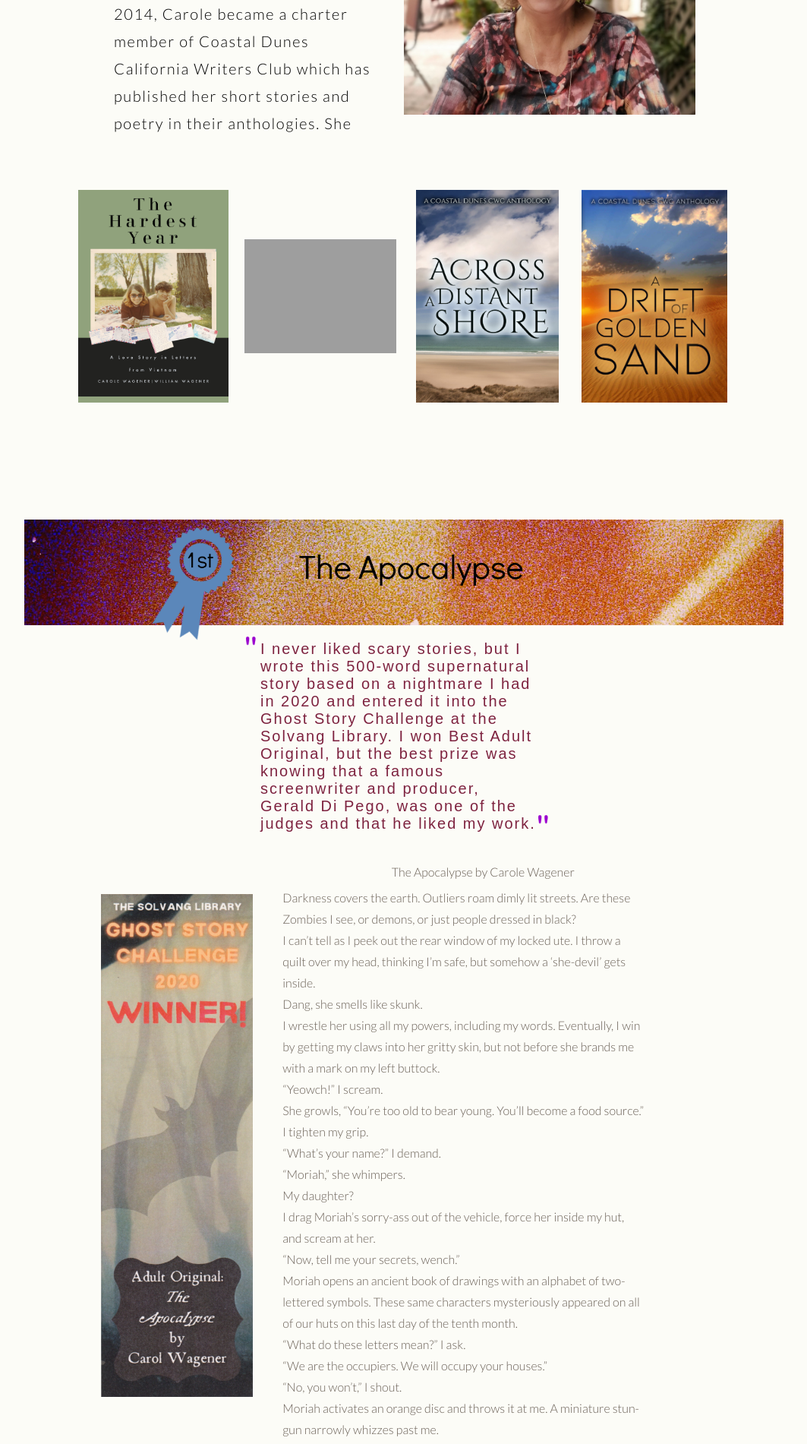
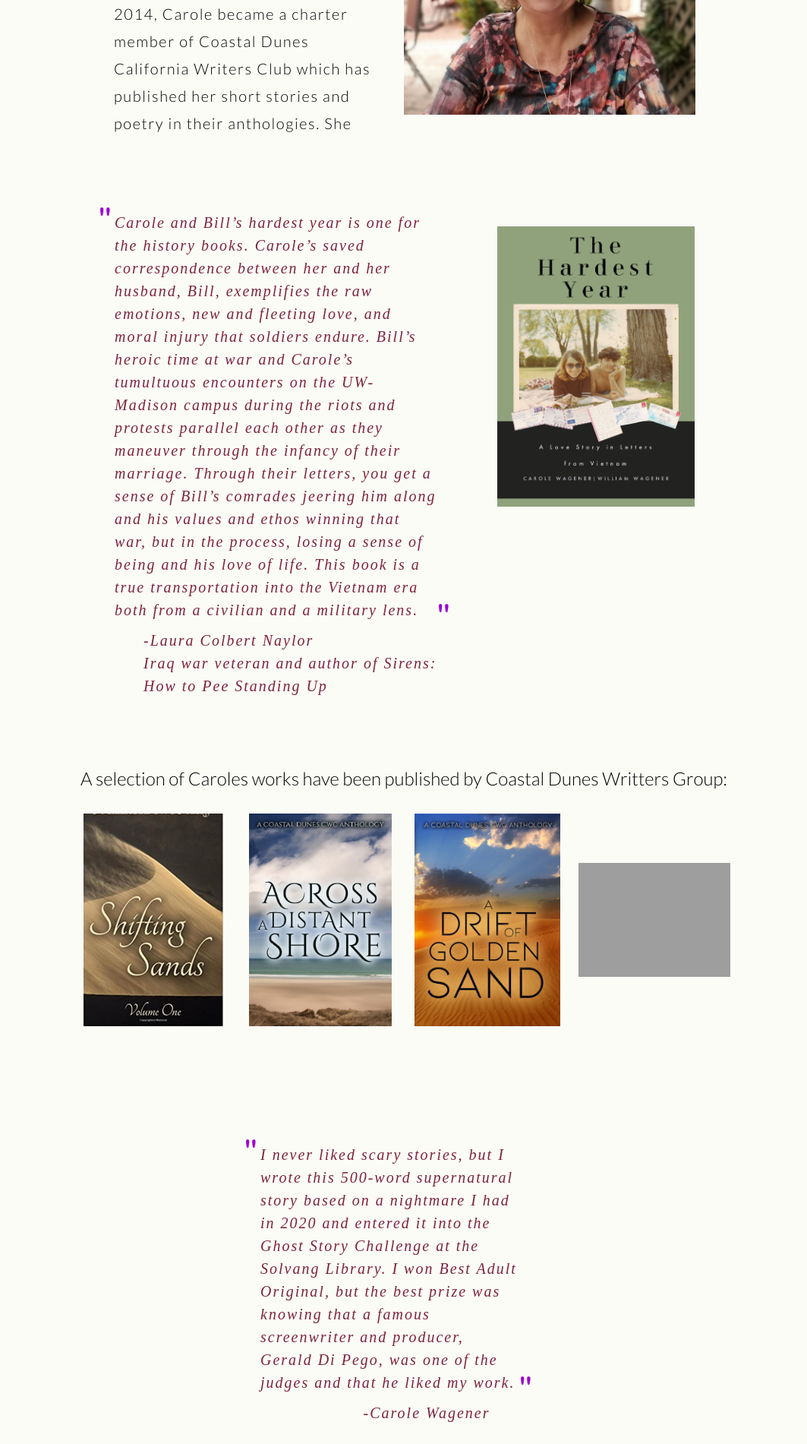
Before and after one commit to CrystalLynnA/authorSite, a Django app: page / in a window 1280 px wide. Shown: the part 556-2457 px from the top of the page at 76% size, without its empty margins (108-1171 px from the left). Run offline with Django 3.2, Linux system fonts and the light colour scheme; grey boxes are pictures that could not be loaded.

Commit message:
Adjustment to Para placement and book placements.

```diff
--- a/app1/Templates/contact.html
+++ b/app1/Templates/contact.html
@@ -35,7 +35,7 @@
     </a>
 </nav>
 <div>
-  <p>Carole Wagener can be reached at: clowagener@gmail.com or find me on <a href=""><img src="" alt="facebook"></a></p>
+  <h1>Carole Wagener can be reached at: clowagener@gmail.com or find me on <a href=""><img src="" alt="facebook"></a></h1>
 </div>
 </body>
 </html>
--- a/app1/Templates/hardestYear.html
+++ b/app1/Templates/hardestYear.html
@@ -41,17 +41,18 @@
     </div>
     <div class="hy-container">
         <img class="main_image" src="{% static 'img/book1.jpg' %}" alt="The Hardest Year book cover">
+        <p>author_name Colbert Naylor, Iraq war veteran and author of Sirens: How to Pee Standing Up, had this to say about The Hardest Year, “Carole and Bill’s hardest year is one for the history books. Carole’s saved correspondence between her and her husband, Bill, exemplifies the raw emotions, new and fleeting love, and moral injury that soldiers endure. Bill’s heroic time at war and Carole’s tumultuous encounters on the UW-Madison campus during the riots and protests parallel each other as they maneuver through the infancy of their marriage. Through their letters, you get a sense of Bill’s comrades jeering him along and his values and ethos winning that war, but in the process, losing a sense of being and his love of life. This book is a true transportation into the Vietnam era both from a civilian and a military lens.”</p>
         <p class="para hy-para"> A Love Story in Letters from Vietnam: This hybrid memoir is written mainly from the point of view of a young military wife during the Vietnam Era. Over 68,000 words are based on three hundred letters between the wife and her soldier husband, including their poetry, stories, and photographs. It has been professionally edited.
 
         Synopsis: In 1968, a nineteen-year-old college student, Carole, hastily married her college sweetheart one day before shipping out to Vietnam. At the same time the war raged around her husband, Bill, a cultural war brewed across Carole’s college campus, UW-Madison. But, through regular correspondence, the couple soon discovered that sustaining love in the midst of separation was their ultimate battle.
 
-        Laura Colbert Naylor, Iraq war veteran and author of Sirens: How to Pee Standing Up, had this to say about The Hardest Year, “Carole and Bill’s hardest year is one for the history books. Carole’s saved correspondence between her and her husband, Bill, exemplifies the raw emotions, new and fleeting love, and moral injury that soldiers endure. Bill’s heroic time at war and Carole’s tumultuous encounters on the UW-Madison campus during the riots and protests parallel each other as they maneuver through the infancy of their marriage. Through their letters, you get a sense of Bill’s comrades jeering him along and his values and ethos winning that war, but in the process, losing a sense of being and his love of life. This book is a true transportation into the Vietnam era both from a civilian and a military lens.”
+
 
         Biographies
 
         Carole Wagener, a charter member of Coastal Dunes (a branch of the California Writers Club), has written for seven years and has had short stories and poetry published in four anthologies. The Hardest Year is her first book. She is a retired physical therapist who frequently worked with veterans. She and Bill have been married fifty-three years and have five children. She can be reached by email at: clowagener@gamil.com
 
-        William (Bill) Wagener, a disabled Vietnam War veteran, produces two talk-television shows, Take Back America and On Second Thought, on public access television in Santa Barbara County, California. He is known worldwide for his coverage of the 2005 Michael Jackson trial. He has self-published two-family genealogy books. Bill can be reached at williamwagener007@gmail.co
+        William (Bill) Wagener, a disabled Vietnam War veteran, produces two talk-television shows, Take Back America and On Second Thought, on public access television in Santa Barbara County, California. He is known worldwide for his coverage of the 2005 Michael Jackson trial. He has self-published two-family genealogy books. Bill can be reached at williamwagener007@gmail.com
         </p>
     </div>
     <div class="pict_container">
--- a/app1/Templates/index.html
+++ b/app1/Templates/index.html
@@ -40,24 +40,41 @@
         <img id="scribble" src="{% static 'img/scribble.png' %}" alt="fancy scribble">
         <h1 id="greeting">Meet the Writer</h1>
         <div class="middle_container">
-        <p id="main_p" >Carole Wagener, a graduate of the University of Wisconsin, ended her fifty-year career as a physical therapist in 2018. After surviving breast cancer in 2008, she began journaling which sparked her enthusiasm to become a writer. In 2014, Carole became a charter member of Coastal Dunes California Writers Club which has published her short stories and poetry in their anthologies. She lives with her husband, William, on the Central Coast of California.  <br><a href="https://soundcloud.com/coastaldunescwc/carole-wagener-member-profile-interview">To listen to a interview with Carole: CLICK HERE</a></p>
-        <img class="main_image" src="{% static 'img/carole1.jpg' %}" alt="Carole outside">
+            <p id="main_p" >Carole Wagener, a graduate of the University of Wisconsin, ended her fifty-year career as a physical therapist in 2018. After surviving breast cancer in 2008, she began journaling which sparked her enthusiasm to become a writer. In 2014, Carole became a charter member of Coastal Dunes California Writers Club which has published her short stories and poetry in their anthologies. She lives with her husband, William, on the Central Coast of California.  <br><a href="https://soundcloud.com/coastaldunescwc/carole-wagener-member-profile-interview">To listen to a interview with Carole: CLICK HERE</a></p>
+            <img class="main_image" src="{% static 'img/carole1.jpg' %}" alt="Carole outside">
         </div>
+        <div class="middle_container">
+            <div>
+                <div class="message_from_author_box">
+                    <img class="quotes_imgL" src="{% static 'img/quotes.png' %}" alt="" >
+                    <p class="author_p laura_p">Carole and Bill’s hardest year is one for the history books. Carole’s saved correspondence between her and her husband, Bill, exemplifies the raw emotions, new and fleeting love, and moral injury that soldiers endure. Bill’s heroic time at war and Carole’s tumultuous encounters on the UW-Madison campus during the riots and protests parallel each other as they maneuver through the infancy of their marriage. Through their letters, you get a sense of Bill’s comrades jeering him along and his values and ethos winning that war, but in the process, losing a sense of being and his love of life. This book is a true transportation into the Vietnam era both from a civilian and a military lens.
+                        <img class="quotes_imgR" src="{% static 'img/quotes.png' %}" alt="" >
+                    </p>
+                    <div width="18px"></div>
+                </div>
+                <p class="author_p author_name">-Laura Colbert Naylor <br> Iraq war veteran and author of Sirens: How to Pee Standing Up</p>
+            </div>
+            <a href="/hardestYear"><img class="cover_img" src="{% static 'img/book1.jpg' %}" alt="The Hardest Year book cover"></a>
+        </div>
+
+        <h1>A selection of Caroles works have been published by Coastal Dunes Writters Group:</h1>
         <div class="book_container">
-            <a href="/hardestYear"><img class="book_imgs" src="{% static 'img/book1.jpg' %}" alt="The Hardest Year book cover"></a>
-            <a href="/anthologies"><img class="book_imgs" src="{% static 'img/turningTides.png' %}" alt=""></a>
+            <a href="/anthologies"><img class="book_imgs" src="{% static 'img/shifting.png' %}" alt=""></a>
             <a href="/anthologies"><img class="book_imgs" src="{% static 'img/distantShore.png' %}" alt=""></a>
             <a href="/anthologies"><img class="book_imgs" src="{% static 'img/goldenSand.png' %}" alt=""></a>
+            <a href="/anthologies"><img class="book_imgs" src="{% static 'img/turningTides.png' %}" alt=""></a>
         </div>
 
         <div class="scary_story_container">
-            <img id="apoc_img" src="{% static 'img/apoc.png' %}" alt="">
             <div class="message_from_author_box">
                 <img class="quotes_imgL" src="{% static 'img/quotes.png' %}" alt="" >
-                <p id="author_p"> I never liked scary stories, but I wrote this 500-word supernatural story based on a nightmare I had in 2020 and entered it into the Ghost Story Challenge at the Solvang Library. I won Best Adult Original, but the best prize was knowing that a famous screenwriter and producer, Gerald Di Pego, was one of the judges and that he liked my work.<img class="quotes_imgR" src="{% static 'img/quotes.png' %}" alt="" >
+                <p class="author_p"> I never liked scary stories, but I wrote this 500-word supernatural story based on a nightmare I had in 2020 and entered it into the Ghost Story Challenge at the Solvang Library. I won Best Adult Original, but the best prize was knowing that a famous screenwriter and producer, Gerald Di Pego, was one of the judges and that he liked my work. <img class="quotes_imgR" src="{% static 'img/quotes.png' %}" alt="" >
                 </p>
                 <div width="18px"></div>
             </div>
+            <p class="author_p author_name">-Carole Wagener</p>
+
+            <img id="apoc_img" src="{% static 'img/apoc.png' %}" alt="">
             <div class="apoc_box" >
                 <img src="{% static 'img/bookmark.png' %}" alt="" width="200">
                 <div>
@@ -141,7 +158,7 @@
             <!-- <div class="message_from_author_box">
                 <img src="{% static 'img/bookmark.png' %}" alt="" width="200">
                 <img class="quotes_img" src="{% static 'img/quotes.png' %}" alt="" >
-                <p id="author_p"> I never liked scary stories, but I wrote this 500-word supernatural story based on a nightmare I had in 2020 and entered it into the Ghost Story Challenge at the Solvang Library. Although I only won a bookmark, the best prize was knowing that a famous screenwriter and producer, Gerald Di Pego, was one of the judges and that he liked my work. </p>
+                <p class="author_p"> I never liked scary stories, but I wrote this 500-word supernatural story based on a nightmare I had in 2020 and entered it into the Ghost Story Challenge at the Solvang Library. Although I only won a bookmark, the best prize was knowing that a famous screenwriter and producer, Gerald Di Pego, was one of the judges and that he liked my work. </p>
                 <img class="quotes_img" src="{% static 'img/quotes.png' %}" alt="" >
             </div> -->
         </div>
--- a/app1/static/css/style.css
+++ b/app1/static/css/style.css
@@ -24,6 +24,10 @@ time, mark, audio, video {
 }
 body{
   background-color: #fcfcf7;
+}
+h1{
+  font-size: 24px;
+  margin: 10px;
 }
 img{
   object-fit: contain;
@@ -80,27 +84,38 @@ img{
 }
 .message_from_author_box{
   display: flex;
+  width: 506px;
   flex-direction: row;
   justify-content: center;
   align-content: center;
   align-items: flex-start;
 }
-#author_p{
-  width: 400px;
+.author_p{
+  width: auto;
+  max-width: 400px;
   color: #7e2340;
   font-size: 20px;
-  font-family: Arial, Helvetica, sans-serif;
+  font-family: initial;
+  font-style: italic;
   letter-spacing: 2px;
+  line-height: 30px;
   display: flex;
   flex-direction: row;
   align-items: flex-end;
   margin-bottom: 30px;
 }
+.laura_p{
+  max-width: 500px;
+}
+.author_name{
+  margin-top: -20px;
+  margin-left: 60px;
+}
 .quotes_imgL, .quotes_imgR{
   width: 18px;
 }
 .quotes_imgR{
-  margin-right: 19px;
+  margin-right: 42px;
   margin-bottom: 8px;
 }
 .quotes_imgL{
@@ -144,7 +159,6 @@ img{
 }
 .book_imgs:hover{
   margin: 5px;
-  border: turquoise solid 3px;
 }
 .book_container{
   display: flex;
@@ -257,7 +271,8 @@ img{
 .topnav a:not(:first-child):hover, .dropdown:hover .dropbtn {
   background-color: #555;
   color: white;
-  margin-top: 5px;
+  /* margin-top: 5px; */
+  padding: 10px 16px;
 }
 
 .dropdown-content a:hover {
@@ -303,6 +318,9 @@ img{
   }
 }
 @media screen and (max-width: 600px) {
+  .message_from_author_box{
+  width: auto;
+  }
   .apoc_box, .book_info_box{
     display: block;
   }
@@ -348,7 +366,7 @@ img{
     width: 70%;
   }
   .book_container{
-    display: none;
+    display: block;
   }
   .main_container{
     display: flex;
```
